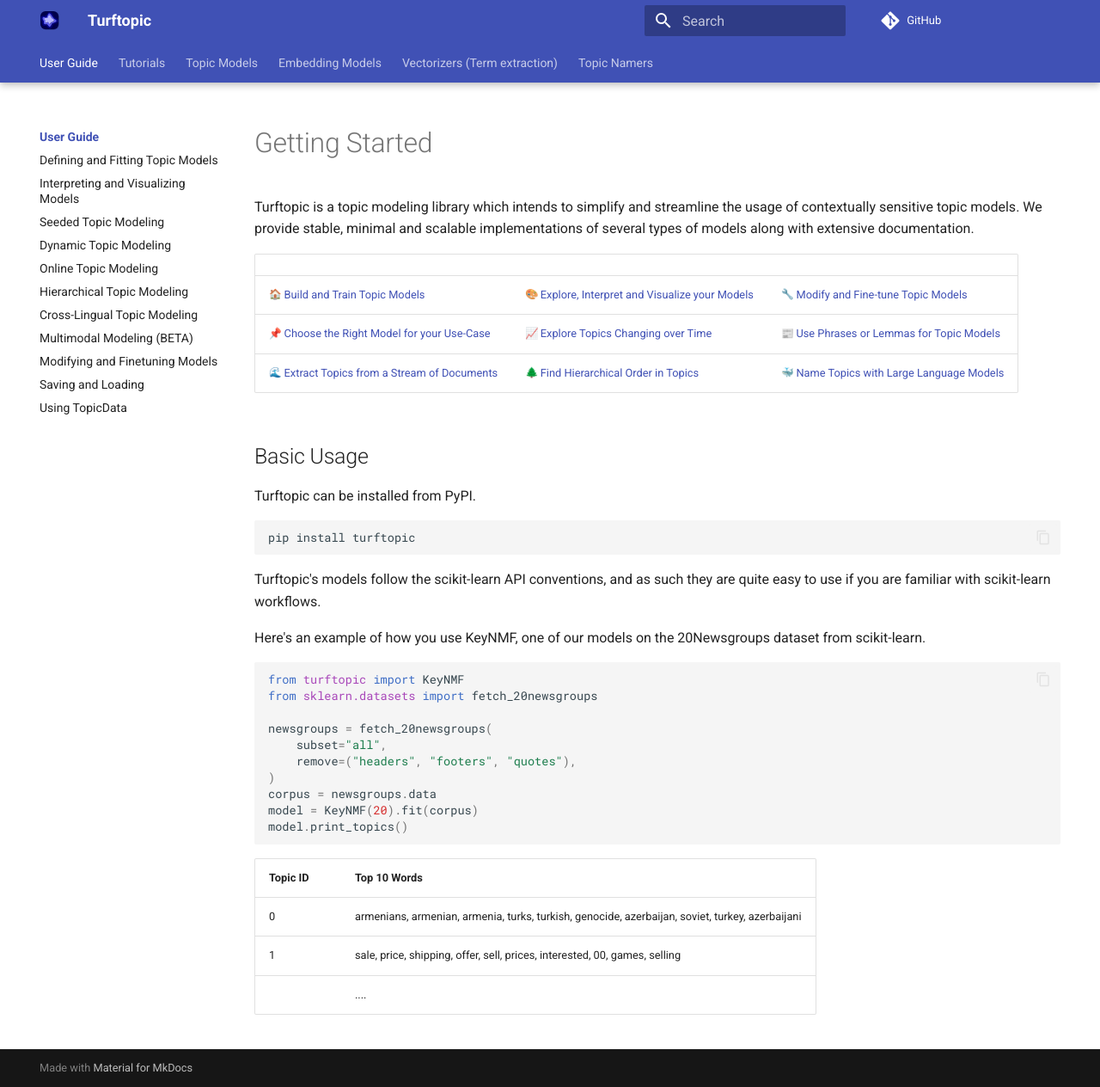
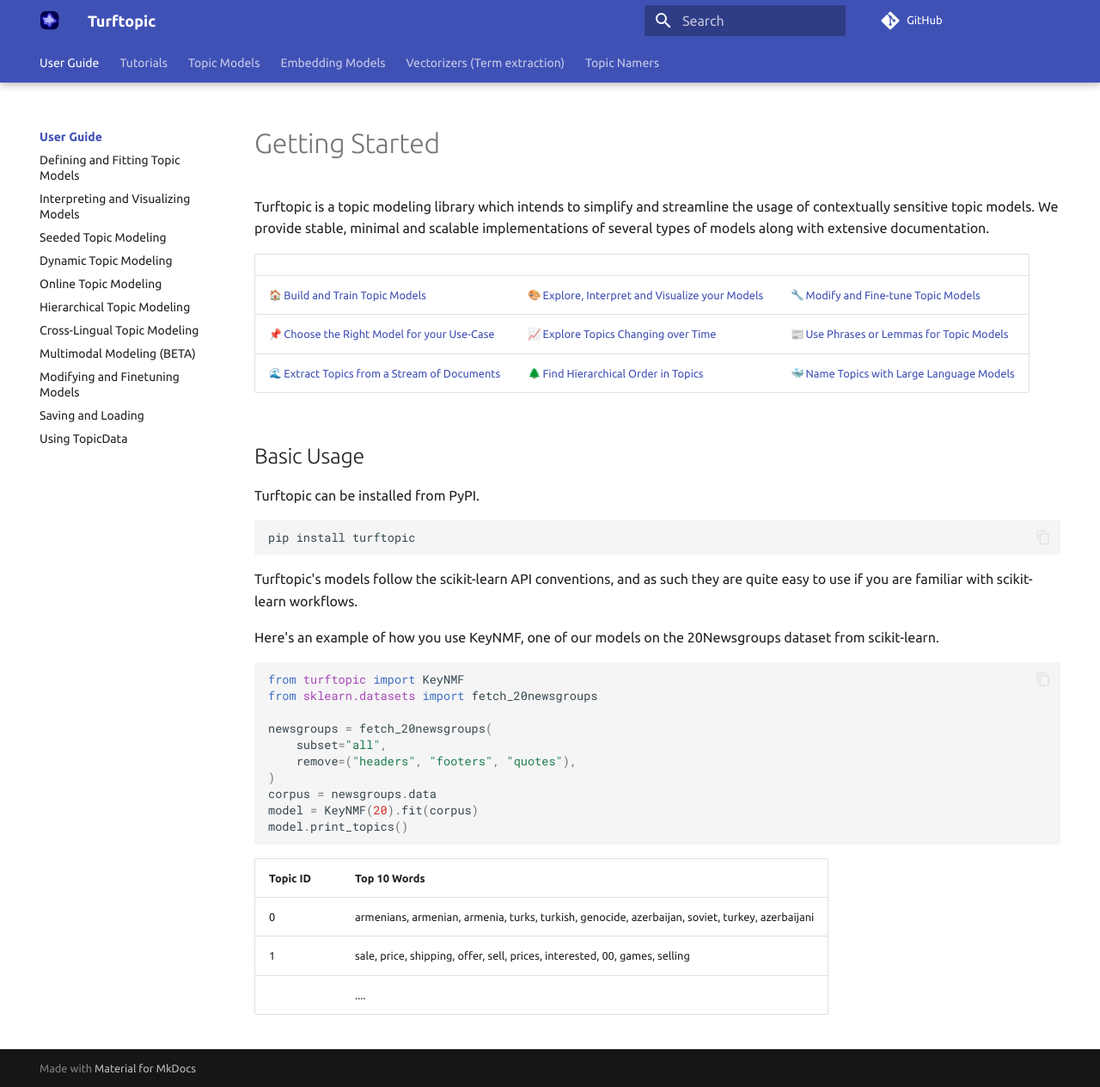
Before and after one commit to x-tabdeveloping/turftopic, an MkDocs documentation site: the page built from docs/index.md, in a window 1280 px wide and 1264 px high. Shown: the whole window at 86% size. Built offline with MkDocs 1.6.1 and Material for MkDocs 9.7.7, drawn with Linux system fonts in a browser that asks for light colours; emoji names are drawn with the system emoji font; comment, search, counter and statistics services are not loaded.

Commit message:
Switched to Ubuntu font in Turftopic docs

```diff
--- a/mkdocs.yml
+++ b/mkdocs.yml
@@ -35,6 +35,8 @@
 theme:
   name: material
   logo: images/logo.svg
+  font:
+    text: Ubuntu
   navigation_depth: 3
   palette:
     primary: '#01034A'
```
